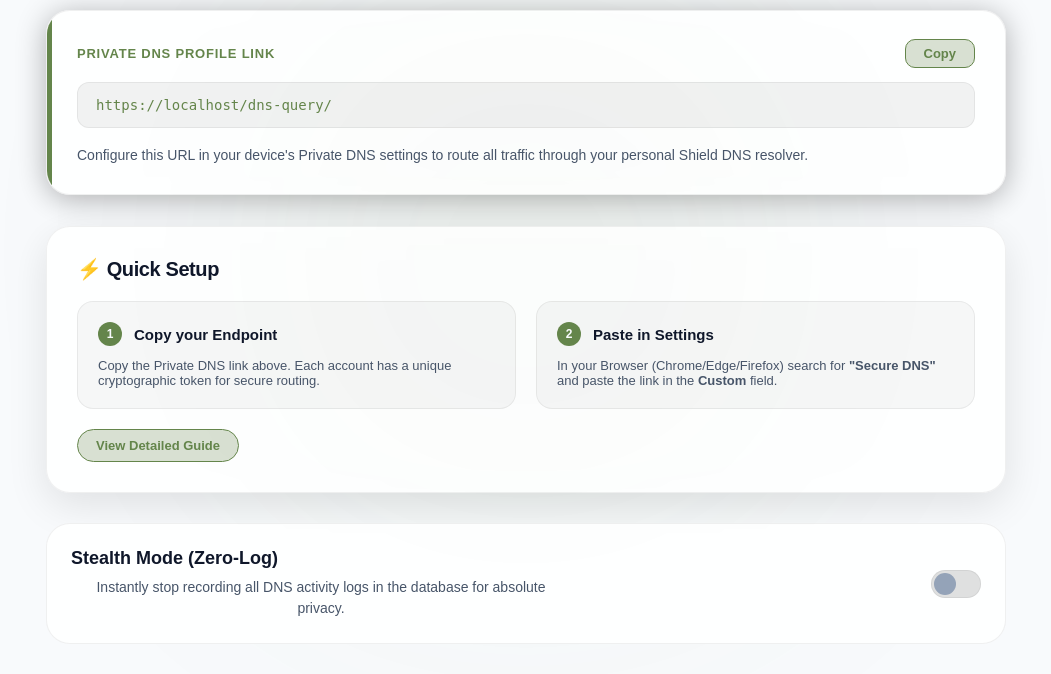
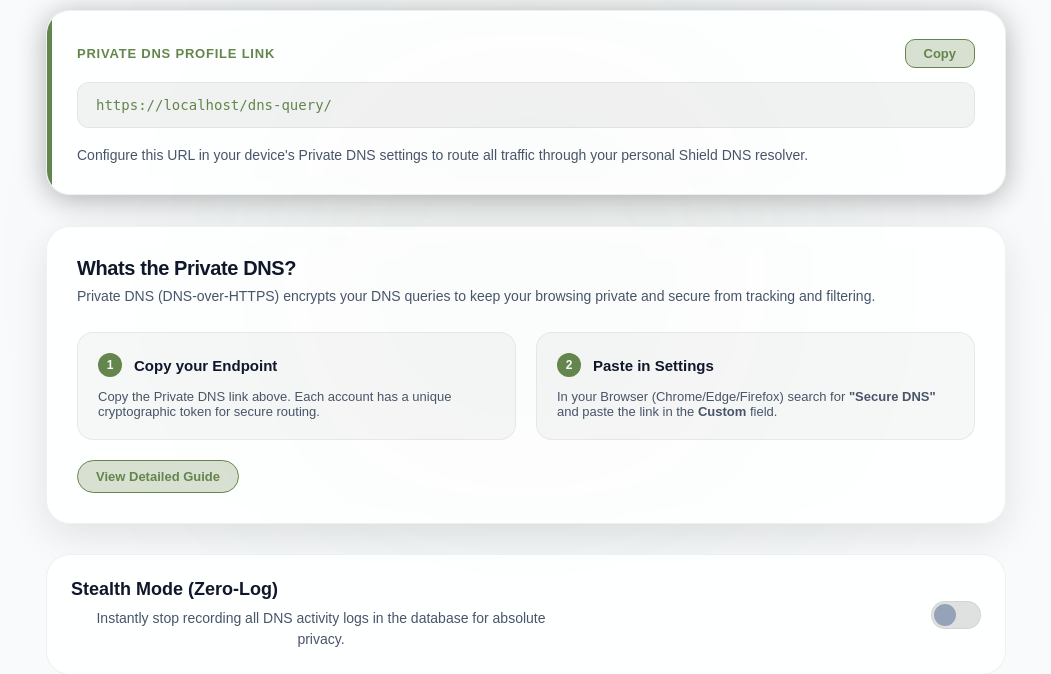
Before and after one commit to Rifchu/Shield-DNS, a Flask app: template templates/index.html in a window 1280 px wide. Shown: the part 316-990 px from the top of the page, without its empty margins (114-1165 px from the left). Run offline with Flask 3, Linux system fonts and the light colour scheme; the template is opened without the code that fills it, so the values that code supplies are empty; some libraries are stand-ins or nearby versions; some web fonts are replaced.

Commit message:
Updated Quick Setup heading and guide instructions; simplified setup steps

```diff
--- a/templates/index.html
+++ b/templates/index.html
@@ -695,7 +695,8 @@
 
                 <!-- New Quick Setup Steps -->
                 <div class="card reveal" style="padding: 30px; margin-top: 0; text-align: left;">
-                    <h2 style="font-size: 20px; margin-bottom: 20px;">⚡ Quick Setup</h2>
+                    <h2 style="font-size: 20px; margin-bottom: 20px;">Whats the Private DNS?</h2>
+                    <p style="margin-top: -15px; margin-bottom: 25px; color: var(--text-secondary); font-size: 14px; line-height: 1.6;">Private DNS (DNS-over-HTTPS) encrypts your DNS queries to keep your browsing private and secure from tracking and filtering.</p>
                     <div style="display: grid; grid-template-columns: repeat(auto-fit, minmax(240px, 1fr)); gap: 20px;">
                         <div style="background: var(--row-bg); padding: 20px; border-radius: 16px; border: 1px solid var(--card-border);">
                             <div style="display: flex; align-items: center; gap: 12px; margin-bottom: 12px;">
@@ -824,8 +825,8 @@
                     <div class="instruction-step">
                         <div class="step-number">1</div>
                         <div class="step-content">
-                            <h4>Copy Settings Path</h4>
-                            <p>Browsers restrict deep links. Copy the path below:</p>
+                            <h4>Go to Settings</h4>
+                            <p>Copy the path below, then paste it in your address bar to go directly to the Secure DNS settings:</p>
                             <button onclick="copyPath('chrome://settings/security')" class="deep-link-btn">Copy Path</button>
                         </div>
                     </div>
@@ -851,7 +852,8 @@
                     <div class="instruction-step">
                         <div class="step-number">1</div>
                         <div class="step-content">
-                            <h4>Copy Settings Path</h4>
+                            <h4>Go to Settings</h4>
+                            <p>Copy the path below, then paste it in your address bar to go directly to the Secure DNS settings:</p>
                             <button onclick="copyPath('edge://settings/privacy')" class="deep-link-btn">Copy Path</button>
                         </div>
                     </div>
@@ -870,7 +872,8 @@
                     <div class="instruction-step">
                         <div class="step-number">1</div>
                         <div class="step-content">
-                            <h4>Copy Settings Path</h4>
+                            <h4>Go to Settings</h4>
+                            <p>Copy the path below, then paste it in your address bar to go directly to the Secure DNS settings:</p>
                             <button onclick="copyPath('about:preferences#privacy')" class="deep-link-btn">Copy Path</button>
                         </div>
                     </div>
```
